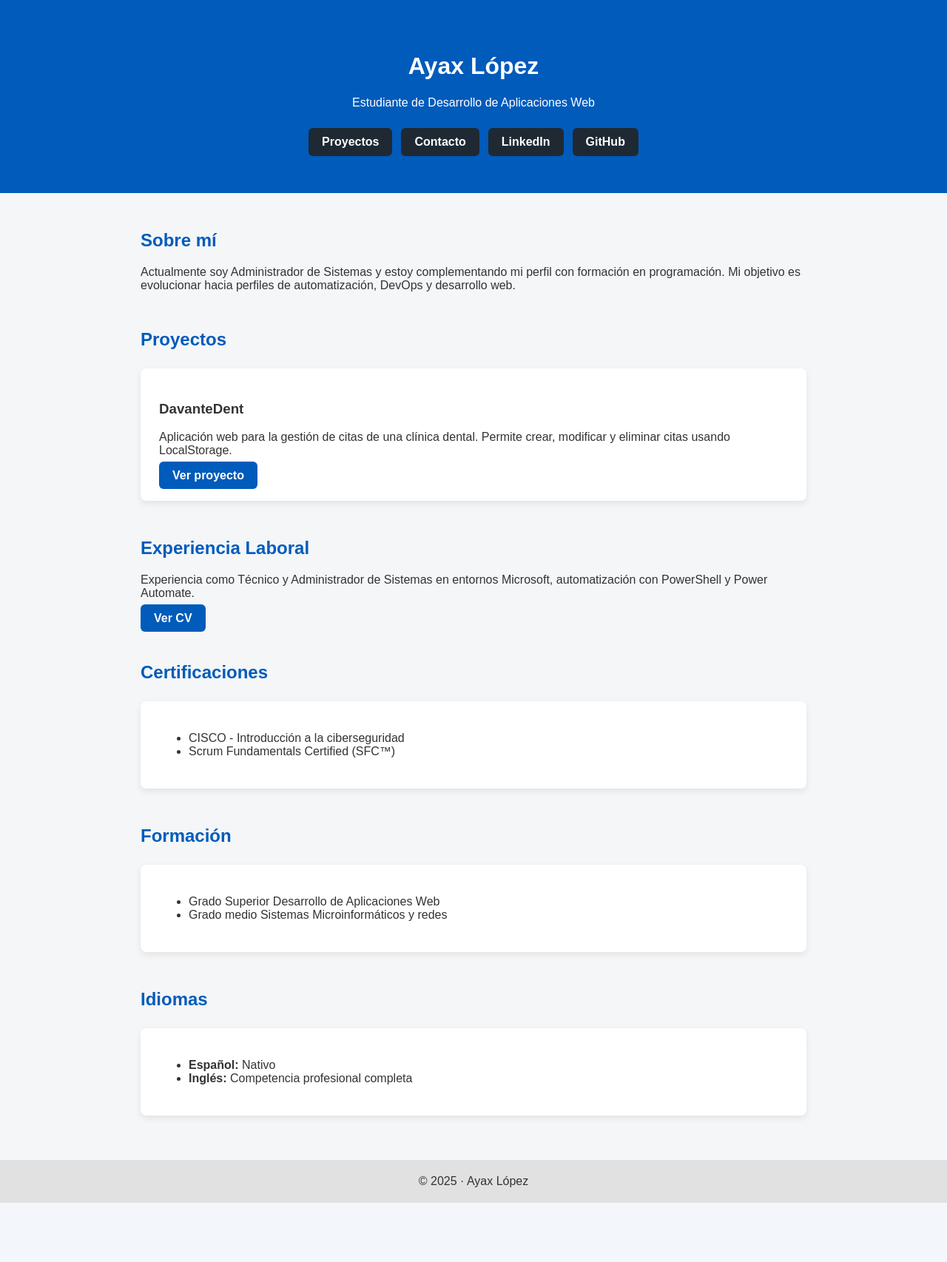
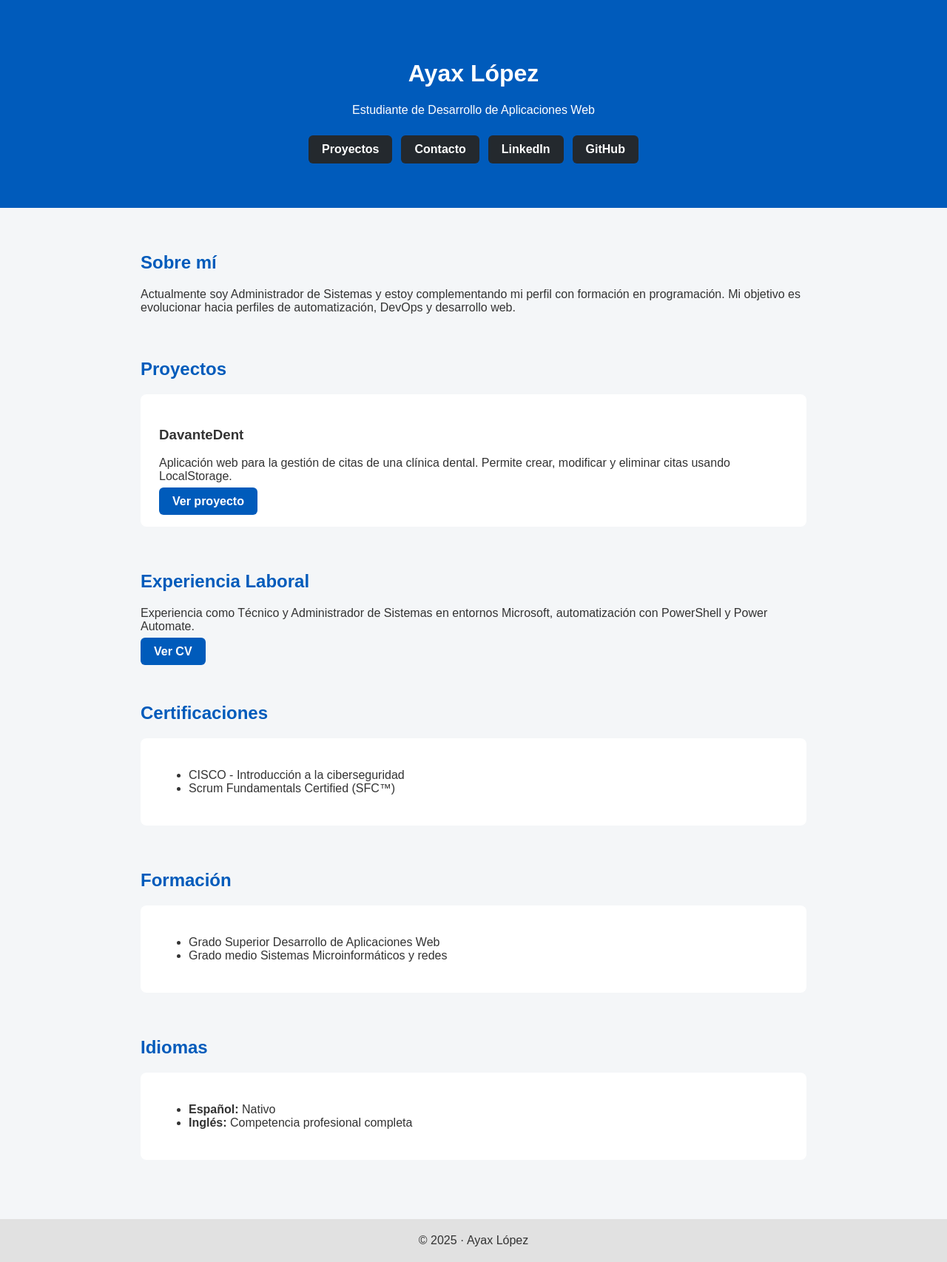
Before and after one commit to Ayaxlc/Ayaxlc.github.io, a PHP site: page / in a window 1280 px wide. Shown: the whole page at 74% size. Before the commit the page ends 1626 px from the top, so only its background shows below. Run offline with PHP 8.4, Linux system fonts and the light colour scheme.

Commit message:
style.css for main portfolio

```diff
--- a/style.css
+++ b/style.css
@@ -1,4 +1,3 @@
-/* ===== GENERAL ===== */
 body {
     margin: 0;
     font-family: Arial, sans-serif;
@@ -6,16 +5,12 @@
     color: #333;
 }
 
-h2 {
-    color: #005bbb;
-}
-
-/* ===== HEADER ===== */
+/* HERO */
 .hero {
     background-color: #005bbb;
     color: white;
     text-align: center;
-    padding: 50px 20px;
+    padding: 60px 20px;
 }
 
 .hero-buttons {
@@ -26,26 +21,18 @@
     flex-wrap: wrap;
 }
 
-/* ===== BOTONES ===== */
+/* BOTONES */
 .btn {
     text-decoration: none;
     padding: 10px 18px;
     border-radius: 6px;
-    background-color: #1f2933;
+    background-color: #24292e;
     color: white;
-    font-weight: bold;
-    transition: background 0.3s;
+    font-weight: 600;
+    transition: background-color 0.25s ease;
 }
 
 .btn:hover {
-    background-color: #374151;
-}
-
-.btn-github {
-    background-color: #24292e;
-}
-
-.btn-github:hover {
     background-color: #000;
 }
 
@@ -57,26 +44,29 @@
     background-color: #003f80;
 }
 
-/* ===== CONTENEDOR ===== */
+/* CONTENEDOR */
 .container {
     max-width: 900px;
-    margin: 50px auto;
+    margin: 60px auto;
     padding: 0 20px;
 }
 
-/* ===== TARJETAS ===== */
+h2 {
+    color: #005bbb;
+}
+
+/* TARJETAS */
 .project-card {
     background-color: white;
     padding: 25px;
     border-radius: 8px;
-    margin-top: 25px;
-    box-shadow: 0 4px 10px rgba(0,0,0,0.08);
+    margin-top: 20px;
 }
 
-/* ===== FOOTER ===== */
+/* FOOTER */
 footer {
     background-color: #e1e1e1;
     text-align: center;
     padding: 20px;
-    margin-top: 60px;
+    margin-top: 80px;
 }
```
